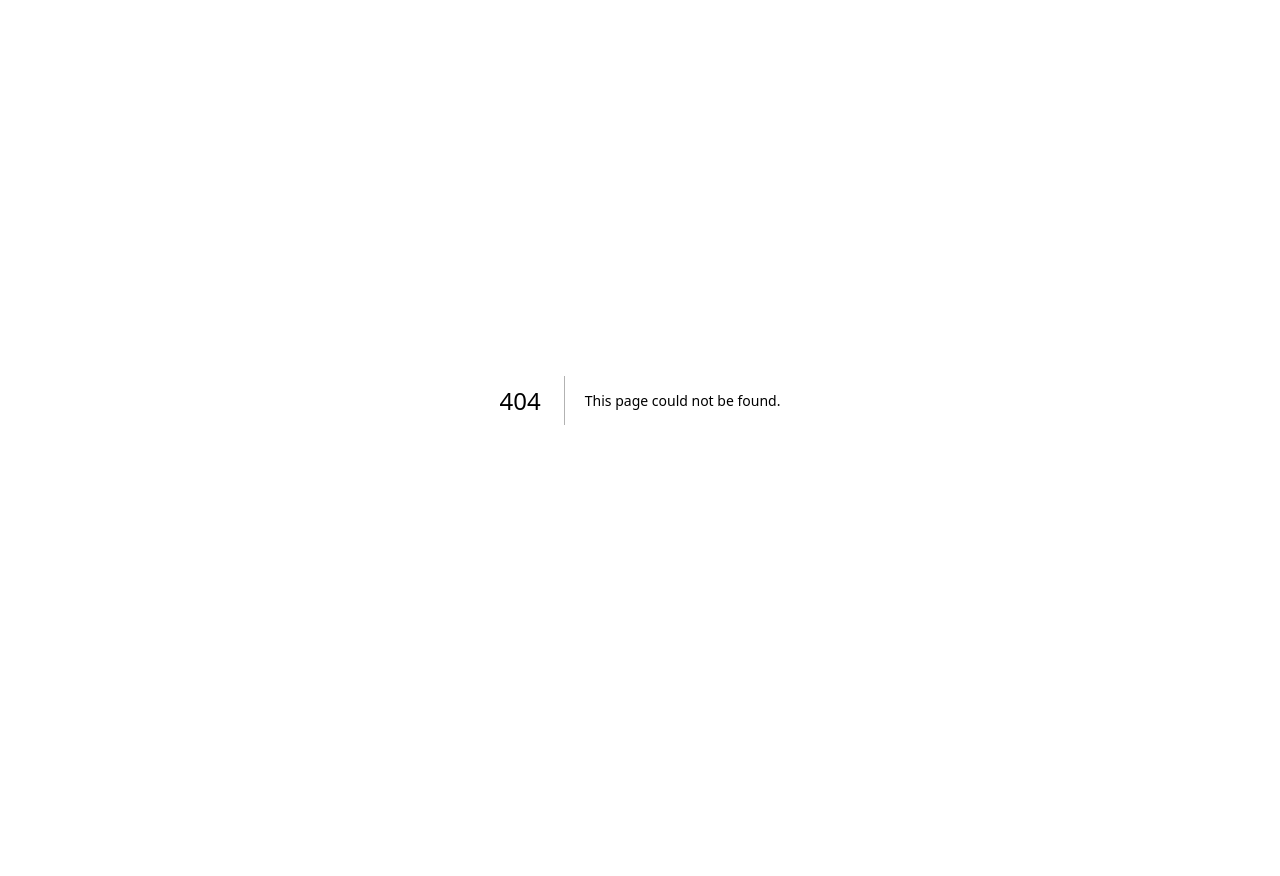
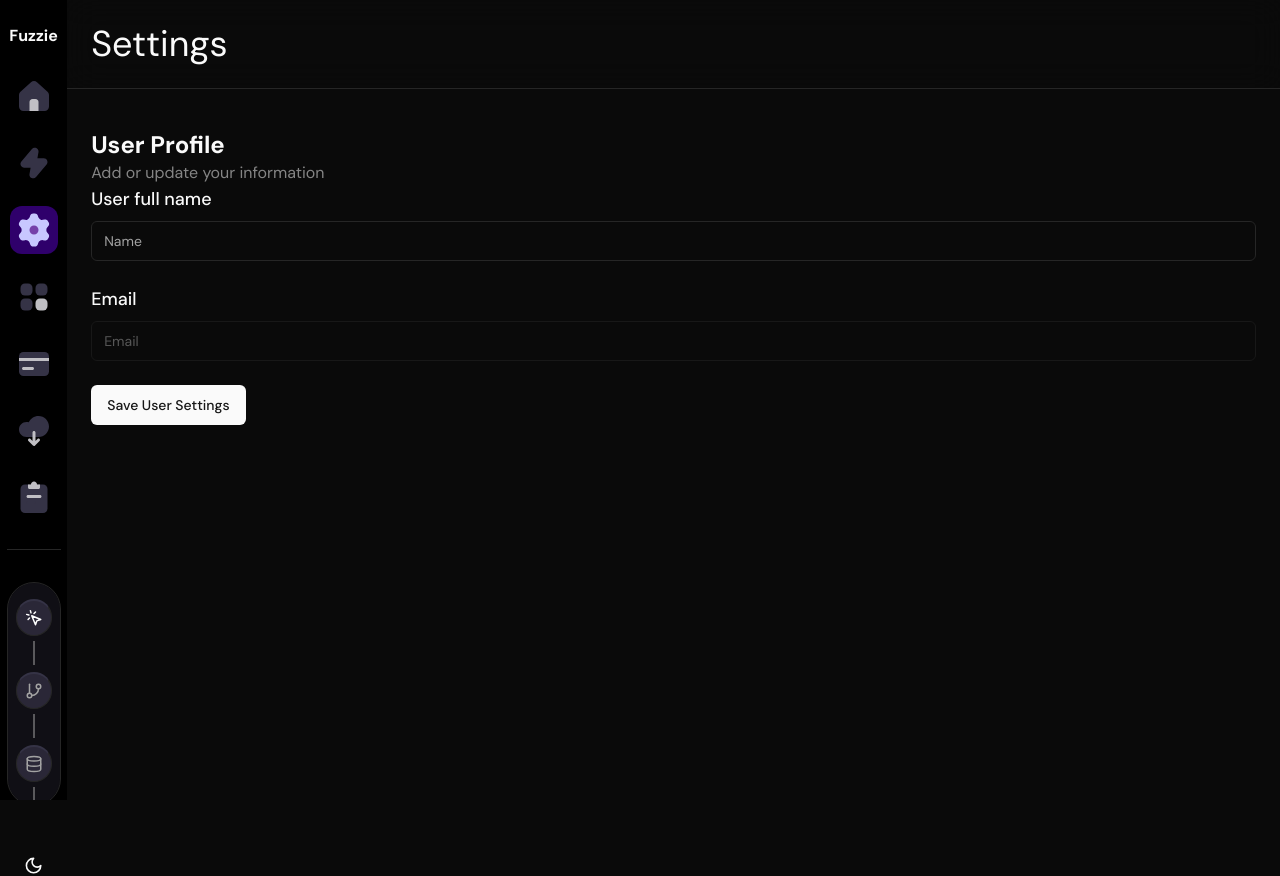
Before and after one commit to 5ecurealf/Automate-app, a Next.js app: page /settings in a window 1280 px wide. Before the commit this address had no page. Before the commit the page ends 800 px from the top, so only its background shows below. Built offline with nearby package versions, Linux system fonts and the light colour scheme.

Commit message:
feat(SettingsPage): - adding a settings page form  so that users can customise the settings within the website - using shadcn Form component to generate username and email field FormItem - Submit button

```diff
--- a/package.json
+++ b/package.json
@@ -9,7 +9,9 @@
     "lint": "next lint"
   },
   "dependencies": {
+    "@hookform/resolvers": "^3.3.4",
     "@radix-ui/react-dropdown-menu": "^2.0.6",
+    "@radix-ui/react-label": "^2.0.2",
     "@radix-ui/react-separator": "^1.0.3",
     "@radix-ui/react-slot": "^1.0.2",
     "@radix-ui/react-tooltip": "^1.0.7",
@@ -24,8 +26,10 @@
     "next-themes": "^0.3.0",
     "react": "^18",
     "react-dom": "^18",
+    "react-hook-form": "^7.51.3",
     "tailwind-merge": "^2.2.2",
-    "tailwindcss-animate": "^1.0.7"
+    "tailwindcss-animate": "^1.0.7",
+    "zod": "^3.22.4"
   },
   "devDependencies": {
     "@types/node": "^20",
--- /dev/null
+++ b/src/app/(main)/(pages)/settings/page.tsx
@@ -0,0 +1,23 @@
+import ProfileForm from "@/components/forms/profile-form";
+import React from "react";
+
+type Props = {};
+// WIP : Wire up profile picture
+export default function Settings({}: Props) {
+  return (
+    <div className="flex flex-col gap-4">
+      <h1 className="sticky top-0 z-[10] flex items-center justify-between border-b bg-background/50 p-6 text-4xl backdrop-blur-lg">
+        <span>Settings</span>
+      </h1>
+      <div className="flex flex-col gap-10 p-6">
+        <div>
+          <h2 className="text-2xl font-bold">User Profile</h2>
+          <p className="text-base text-white/50">
+            Add or update your information
+          </p>
+          <ProfileForm />
+        </div>
+      </div>
+    </div>
+  );
+}
--- /dev/null
+++ b/src/components/forms/profile-form.tsx
@@ -0,0 +1,82 @@
+"use client";
+
+import React, { useState } from "react";
+import { useForm } from "react-hook-form";
+import { zodResolver } from "@hookform/resolvers/zod";
+import { z } from "zod";
+import { EditUserProfileSchema } from "@/lib/types";
+import {
+  Form,
+  FormControl,
+  FormField,
+  FormItem,
+  FormLabel,
+  FormMessage,
+} from "../ui/form";
+import { Input } from "../ui/input";
+import { Button } from "../ui/button";
+import { Loader2 } from "lucide-react";
+type Props = {};
+
+const ProfileForm = (props: Props) => {
+  const [isLoading, setIsLoading] = useState(false);
+  const form = useForm<z.infer<typeof EditUserProfileSchema>>({
+    mode: "onChange",
+    resolver: zodResolver(EditUserProfileSchema),
+    defaultValues: {
+      name: "",
+      email: "",
+    },
+  });
+
+  return (
+    <Form {...form}>
+      <form className="flex flex-col gap-6" onSubmit={() => {}}>
+        <FormField
+          disabled={isLoading}
+          control={form.control}
+          name="name"
+          render={({ field }) => (
+            <FormItem>
+              <FormLabel className="text-lg">User full name</FormLabel>
+              <FormControl>
+                <Input {...field} placeholder="Name" />
+              </FormControl>
+              <FormMessage />
+            </FormItem>
+          )}
+        />
+        <FormField
+          disabled={true}
+          control={form.control}
+          name="email"
+          render={({ field }) => (
+            <FormItem>
+              <FormLabel className="text-lg">Email</FormLabel>
+              <FormControl>
+                <Input {...field} placeholder="Email" type="email" />
+              </FormControl>
+              <FormMessage />
+            </FormItem>
+          )}
+        />
+        <Button
+          type="submit"
+          className="self-start hover:bg-[#2F006B] hover:text-white "
+        >
+          {" "}
+          {isLoading ? (
+            <>
+              <Loader2 className="mr-2 h-4 w-4 animate-spin" />
+              Saving
+            </>
+          ) : (
+            "Save User Settings"
+          )}
+        </Button>
+      </form>
+    </Form>
+  );
+};
+
+export default ProfileForm;
--- /dev/null
+++ b/src/components/ui/form.tsx
@@ -0,0 +1,177 @@
+import * as React from "react";
+import * as LabelPrimitive from "@radix-ui/react-label";
+import { Slot } from "@radix-ui/react-slot";
+import {
+  Controller,
+  ControllerProps,
+  FieldPath,
+  FieldValues,
+  FormProvider,
+  useFormContext,
+} from "react-hook-form";
+
+import { cn } from "@/lib/utils";
+import { Label } from "@/components/ui/label";
+
+const Form = FormProvider;
+
+type FormFieldContextValue<
+  TFieldValues extends FieldValues = FieldValues,
+  TName extends FieldPath<TFieldValues> = FieldPath<TFieldValues>
+> = {
+  name: TName;
+};
+
+const FormFieldContext = React.createContext<FormFieldContextValue>(
+  {} as FormFieldContextValue
+);
+
+const FormField = <
+  TFieldValues extends FieldValues = FieldValues,
+  TName extends FieldPath<TFieldValues> = FieldPath<TFieldValues>
+>({
+  ...props
+}: ControllerProps<TFieldValues, TName>) => {
+  return (
+    <FormFieldContext.Provider value={{ name: props.name }}>
+      <Controller {...props} />
+    </FormFieldContext.Provider>
+  );
+};
+
+const useFormField = () => {
+  const fieldContext = React.useContext(FormFieldContext);
+  const itemContext = React.useContext(FormItemContext);
+  const { getFieldState, formState } = useFormContext();
+
+  const fieldState = getFieldState(fieldContext.name, formState);
+
+  if (!fieldContext) {
+    throw new Error("useFormField should be used within <FormField>");
+  }
+
+  const { id } = itemContext;
+
+  return {
+    id,
+    name: fieldContext.name,
+    formItemId: `${id}-form-item`,
+    formDescriptionId: `${id}-form-item-description`,
+    formMessageId: `${id}-form-item-message`,
+    ...fieldState,
+  };
+};
+
+type FormItemContextValue = {
+  id: string;
+};
+
+const FormItemContext = React.createContext<FormItemContextValue>(
+  {} as FormItemContextValue
+);
+
+const FormItem = React.forwardRef<
+  HTMLDivElement,
+  React.HTMLAttributes<HTMLDivElement>
+>(({ className, ...props }, ref) => {
+  const id = React.useId();
+
+  return (
+    <FormItemContext.Provider value={{ id }}>
+      <div ref={ref} className={cn("space-y-2", className)} {...props} />
+    </FormItemContext.Provider>
+  );
+});
+FormItem.displayName = "FormItem";
+
+const FormLabel = React.forwardRef<
+  React.ElementRef<typeof LabelPrimitive.Root>,
+  React.ComponentPropsWithoutRef<typeof LabelPrimitive.Root>
+>(({ className, ...props }, ref) => {
+  const { error, formItemId } = useFormField();
+
+  return (
+    <Label
+      ref={ref}
+      className={cn(error && "text-destructive", className)}
+      htmlFor={formItemId}
+      {...props}
+    />
+  );
+});
+FormLabel.displayName = "FormLabel";
+
+const FormControl = React.forwardRef<
+  React.ElementRef<typeof Slot>,
+  React.ComponentPropsWithoutRef<typeof Slot>
+>(({ ...props }, ref) => {
+  const { error, formItemId, formDescriptionId, formMessageId } =
+    useFormField();
+
+  return (
+    <Slot
+      ref={ref}
+      id={formItemId}
+      aria-describedby={
+        !error
+          ? `${formDescriptionId}`
+          : `${formDescriptionId} ${formMessageId}`
+      }
+      aria-invalid={!!error}
+      {...props}
+    />
+  );
+});
+FormControl.displayName = "FormControl";
+
+const FormDescription = React.forwardRef<
+  HTMLParagraphElement,
+  React.HTMLAttributes<HTMLParagraphElement>
+>(({ className, ...props }, ref) => {
+  const { formDescriptionId } = useFormField();
+
+  return (
+    <p
+      ref={ref}
+      id={formDescriptionId}
+      className={cn("text-sm text-muted-foreground", className)}
+      {...props}
+    />
+  );
+});
+FormDescription.displayName = "FormDescription";
+
+const FormMessage = React.forwardRef<
+  HTMLParagraphElement,
+  React.HTMLAttributes<HTMLParagraphElement>
+>(({ className, children, ...props }, ref) => {
+  const { error, formMessageId } = useFormField();
+  const body = error ? String(error?.message) : children;
+
+  if (!body) {
+    return null;
+  }
+
+  return (
+    <p
+      ref={ref}
+      id={formMessageId}
+      className={cn("text-sm font-medium text-destructive", className)}
+      {...props}
+    >
+      {body}
+    </p>
+  );
+});
+FormMessage.displayName = "FormMessage";
+
+export {
+  useFormField,
+  Form,
+  FormItem,
+  FormLabel,
+  FormControl,
+  FormDescription,
+  FormMessage,
+  FormField,
+};
--- /dev/null
+++ b/src/components/ui/input.tsx
@@ -0,0 +1,25 @@
+import * as React from "react";
+
+import { cn } from "@/lib/utils";
+
+export interface InputProps
+  extends React.InputHTMLAttributes<HTMLInputElement> {}
+
+const Input = React.forwardRef<HTMLInputElement, InputProps>(
+  ({ className, type, ...props }, ref) => {
+    return (
+      <input
+        type={type}
+        className={cn(
+          "flex h-10 w-full rounded-md border border-input bg-background px-3 py-2 text-sm ring-offset-background file:border-0 file:bg-transparent file:text-sm file:font-medium placeholder:text-muted-foreground focus-visible:outline-none focus-visible:ring-2 focus-visible:ring-ring focus-visible:ring-offset-2 disabled:cursor-not-allowed disabled:opacity-50",
+          className
+        )}
+        ref={ref}
+        {...props}
+      />
+    );
+  }
+);
+Input.displayName = "Input";
+
+export { Input };
--- /dev/null
+++ b/src/components/ui/label.tsx
@@ -0,0 +1,26 @@
+"use client"
+
+import * as React from "react"
+import * as LabelPrimitive from "@radix-ui/react-label"
+import { cva, type VariantProps } from "class-variance-authority"
+
+import { cn } from "@/lib/utils"
+
+const labelVariants = cva(
+  "text-sm font-medium leading-none peer-disabled:cursor-not-allowed peer-disabled:opacity-70"
+)
+
+const Label = React.forwardRef<
+  React.ElementRef<typeof LabelPrimitive.Root>,
+  React.ComponentPropsWithoutRef<typeof LabelPrimitive.Root> &
+    VariantProps<typeof labelVariants>
+>(({ className, ...props }, ref) => (
+  <LabelPrimitive.Root
+    ref={ref}
+    className={cn(labelVariants(), className)}
+    {...props}
+  />
+))
+Label.displayName = LabelPrimitive.Root.displayName
+
+export { Label }
--- /dev/null
+++ b/src/lib/types.tsx
@@ -0,0 +1,6 @@
+import { z } from "zod";
+
+export const EditUserProfileSchema = z.object({
+  email: z.string().email("Required"),
+  name: z.string().min(1, "Required"),
+});
```
Also changed, not shown: 2 other files (tests, documents, lock files or other folders).
